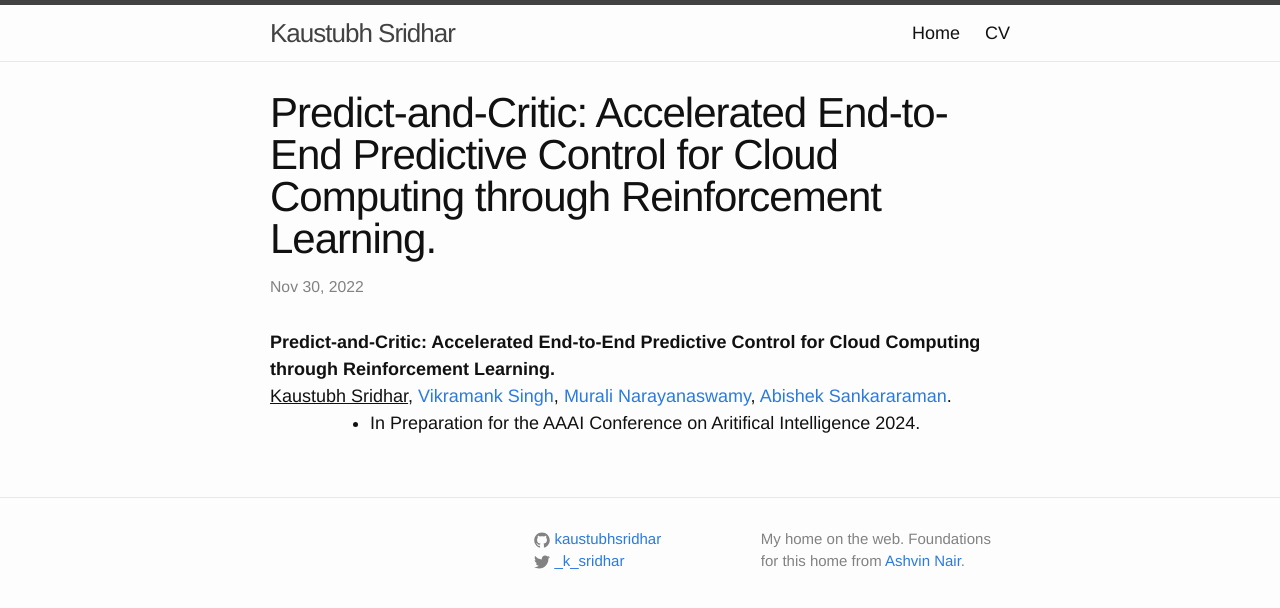
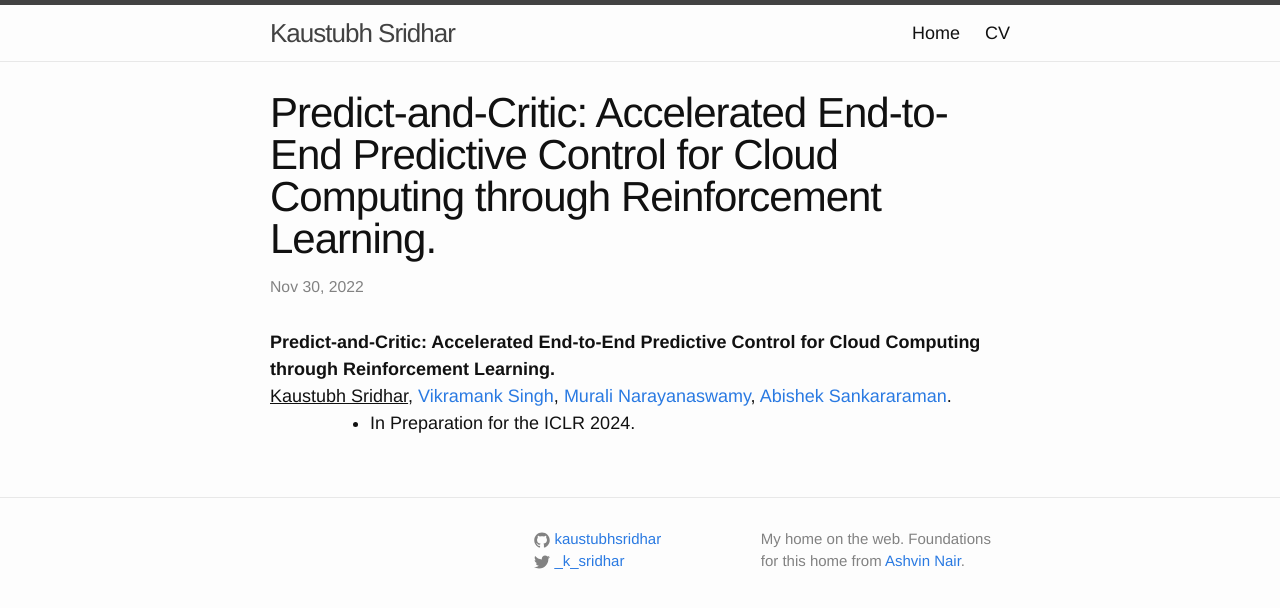
Before and after one commit to kaustubhsridhar/kaustubhsridhar.github.io, a Jekyll site: the page built from _posts/2022-11-30-PredictAndCritic.md, in a window 1280 px wide. Shown: the top 608 px of the page. Built offline with Jekyll 4.4.1, drawn with Linux system fonts in a browser that asks for light colours; comment, search, counter and statistics services are not loaded.

Commit message:
Update 2022-11-30-PredictAndCritic.md

```diff
--- a/_posts/2022-11-30-PredictAndCritic.md
+++ b/_posts/2022-11-30-PredictAndCritic.md
@@ -1,12 +1,12 @@
 ---
 layout: research
 title:  "Predict-and-Critic: Accelerated End-to-End Predictive Control for Cloud Computing through Reinforcement Learning."
-rinfo: <u>Kaustubh Sridhar</u>, <a href="https://www.linkedin.com/in/vikramanksingh/">Vikramank Singh</a>, <a href="https://sites.google.com/site/muralibalki">Murali Narayanaswamy</a>, <a href="https://abishek90.github.io/">Abishek Sankararaman</a>. <ul><li>In Preparation for the AAAI Conference on Aritifical Intelligence 2024.</li></ul>
+rinfo: <u>Kaustubh Sridhar</u>, <a href="https://www.linkedin.com/in/vikramanksingh/">Vikramank Singh</a>, <a href="https://sites.google.com/site/muralibalki">Murali Narayanaswamy</a>, <a href="https://abishek90.github.io/">Abishek Sankararaman</a>. <ul><li>In Preparation for the ICLR 2024.</li></ul>
 pdf: https://arxiv.org/abs/2212.01348
 date:   2022-11-30 22:00:00
 types: []
 tags: [all, reinforcement learning]
 category: code
 comments: true
-externalimg: assets/CLOUD_BPP_Animation.gif
+externalimg: assets/cloud_eval.png
 ---
```
